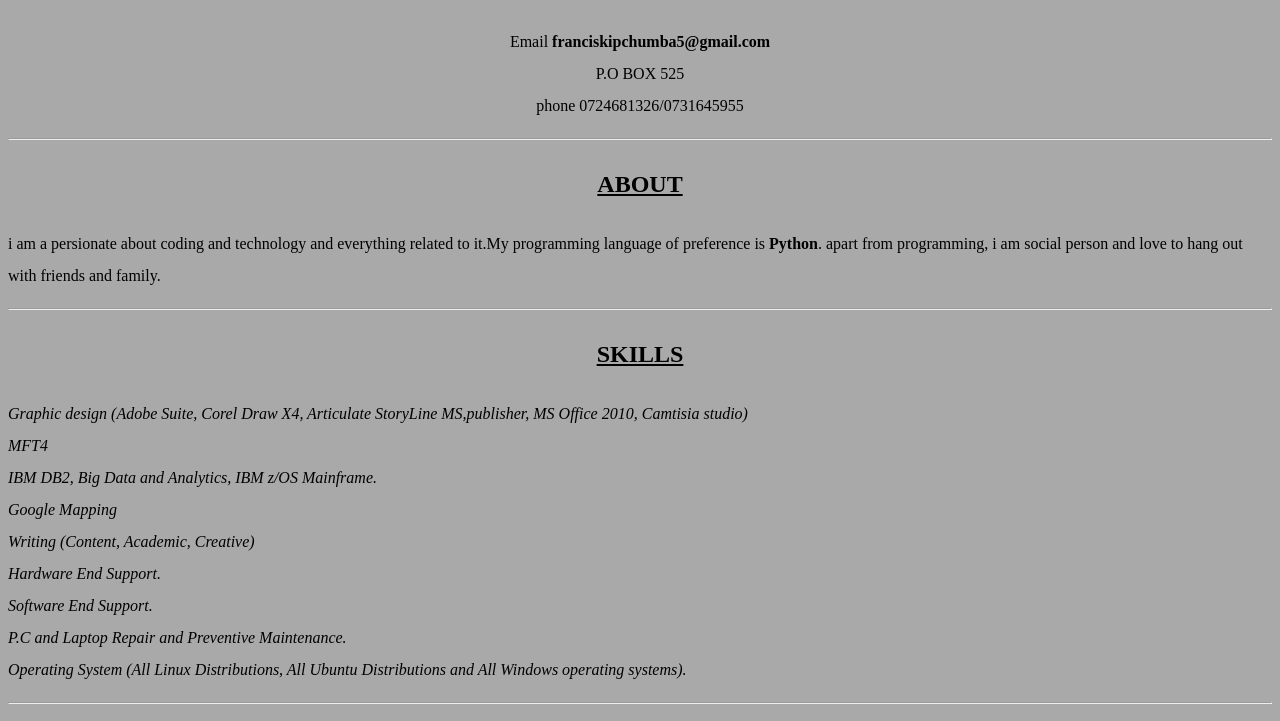
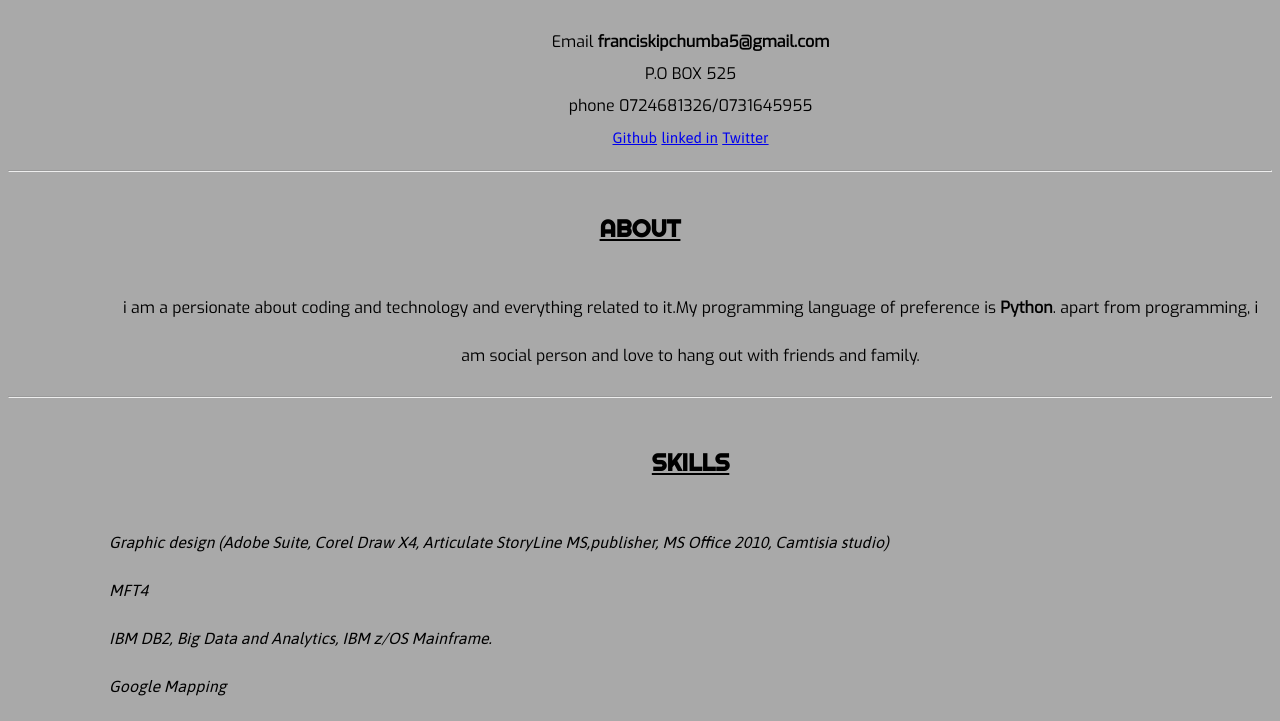
Before and after one commit to skafis/mycv, a plain HTML site: page index.html in a window 1280 px wide. Shown: the part 142-863 px from the top of the page. Drawn offline with Linux system fonts and the light colour scheme.

Commit message:
add fonts

```diff
--- a/index.html
+++ b/index.html
@@ -4,6 +4,7 @@
         <meta charset="utf-8">
         <title>CURRICULUM VITAE</title>
         <link rel="stylesheet" title="text/css" href="main.css">
+        <link href='https://fonts.googleapis.com/css?family=Asap|Righteous|Exo' rel='stylesheet' type='text/css'>
     </head>
     <body>
         <section class="intro">
@@ -22,6 +23,7 @@
                 Email <strong>franciskipchumba5@gmail.com</strong>
                 <br>P.O BOX 525
                 <br>phone 0724681326/0731645955
+                <br> <a href="https://github.com/skafis">Github</a> <a href="https://ke.linkedin.com/in/francis-kipchumba-7b0b725a">linked in</a> <a href="https://twitter.com/frynkoh">Twitter</a>
 
             </P>
         </section>
--- a/main.css
+++ b/main.css
@@ -1,16 +1,18 @@
 html{
-   font-family: Tahomma;
+   font-family: 'Exo', cursive;;
     background-color: darkgray;
-    line-height: 2;
+    line-height: 3;
 
 }
 .intro{
     text-align: center;
     line-height: 2;
+    padding-left: 0;
 }
 
 
 h1,h2{
+    font-family: 'Righteous';
     text-align: center;
     text-decoration: underline;
     text-transform: uppercase;
@@ -19,4 +21,21 @@ h1{
     font-size: 35px;
     color: aqua;
 }
-h2:hover
+#skills{
+    font-family: 'Asap', monospace;
+    align-content: center;
+    text-align: justify;
+    padding-left: 8%;
+}
+
+a {
+    font-family: 'Asap', sans-serif;
+    font-size: 15px;
+}
+
+#about {
+    text-align: center;
+}
+p{
+        padding-left: 8%;
+}
```
